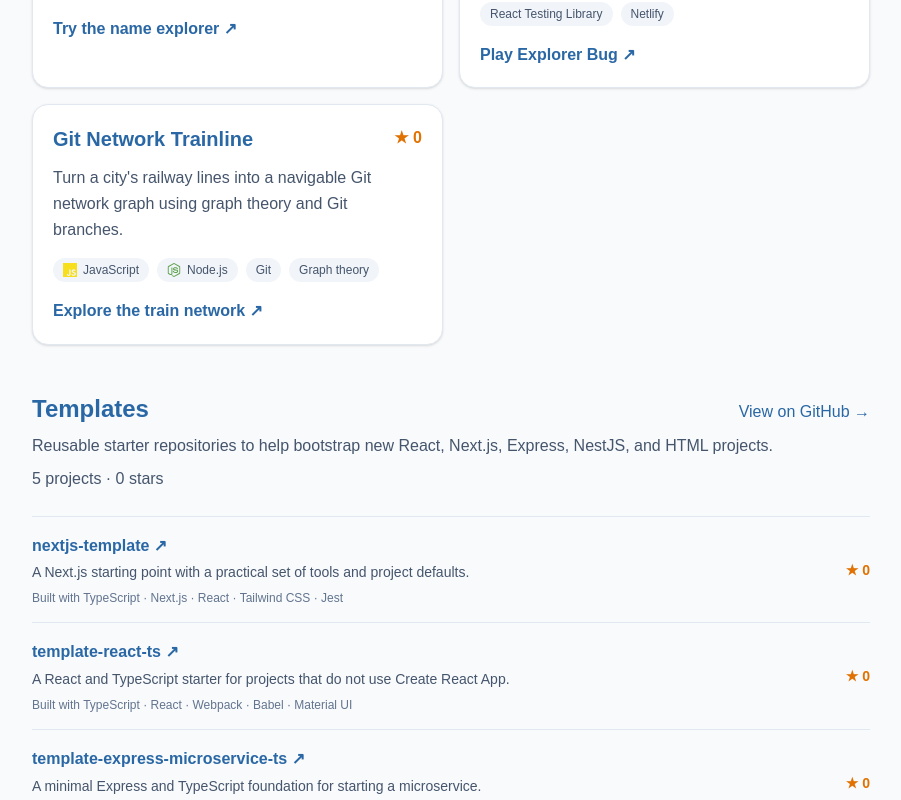
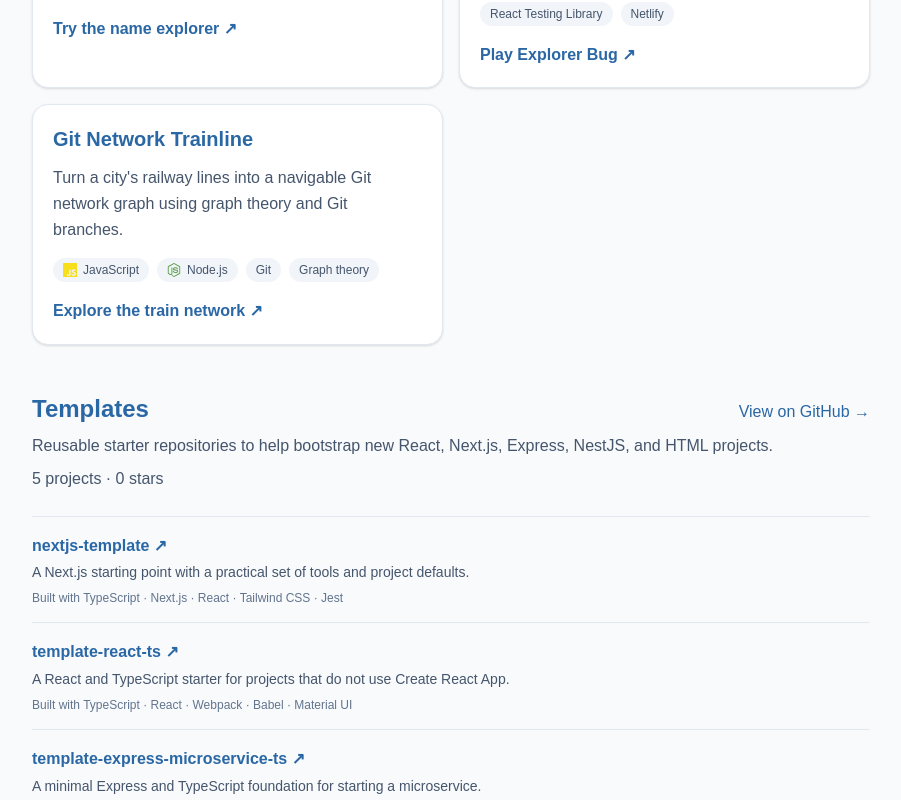
Before and after one commit to ayonious/oyon-portfolio, a Next.js app: page /projects in a window 1280 px wide. Shown: the part 1080-1880 px from the top of the page, without its empty margins (354-1255 px from the left). Built offline with nearby package versions, Linux system fonts and the light colour scheme.

Commit message:
style: hide zero star badges

```diff
--- a/app/projects/page.tsx
+++ b/app/projects/page.tsx
@@ -33,12 +33,14 @@
             {project.name}
           </a>
         </h3>
+        {project.stars > 0 && (
           <span
             className="shrink-0 font-semibold text-amber-600 dark:text-amber-300"
             aria-label={`${project.stars} stars`}
           >
             ★ {project.stars}
           </span>
+        )}
       </div>
 
       <p className="mt-3 text-slate-600 dark:text-slate-300">
@@ -151,9 +153,11 @@
                     {project.demoLabel} ↗
                   </a>
                 )}
+                {project.stars > 0 && (
                   <span className="font-semibold text-amber-600 dark:text-amber-300">
                     ★ {project.stars}
                   </span>
+                )}
               </div>
             </li>
           ))}
```
Lines whose indentation alone changed are shown as unchanged.
